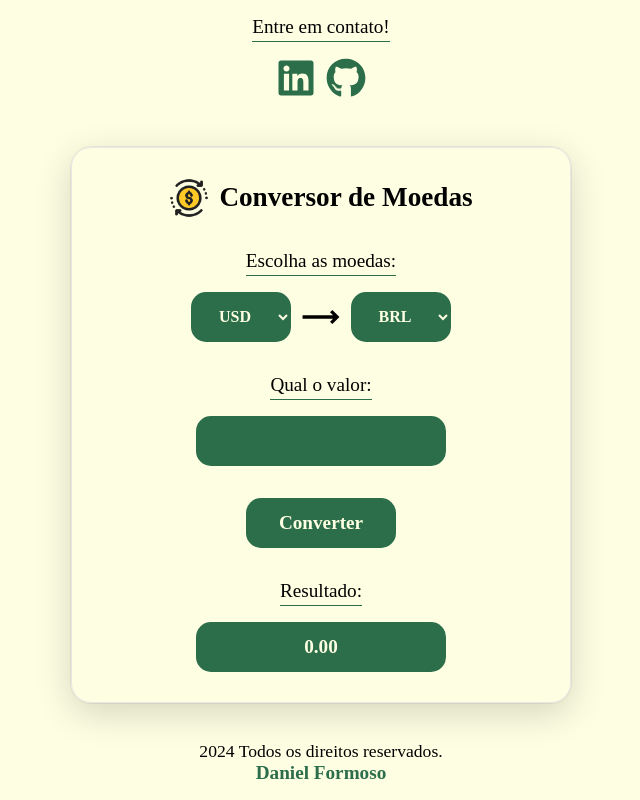
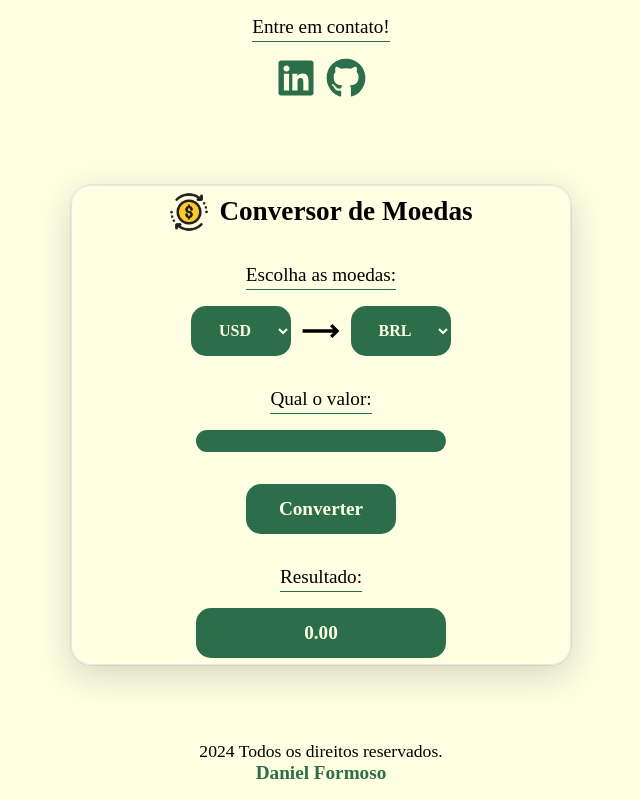
Before and after one commit to Daniel-Formoso/conversor-moedas, a React (Create React App) app: page / in a window 1280 px wide. Shown: the whole page, without its empty margins (319-959 px from the left). Built offline with nearby package versions, Linux system fonts and the light colour scheme; a web font is replaced by a local one.

Commit message:
Add files via upload

```diff
--- a/src/App.css
+++ b/src/App.css
@@ -48,6 +48,7 @@
 .conteudo {
   border: 1px solid #e7e7e7;
   padding: 30px;
+  height: 60%;
   display: flex;
   flex-direction: column;
   align-items: center;
```
